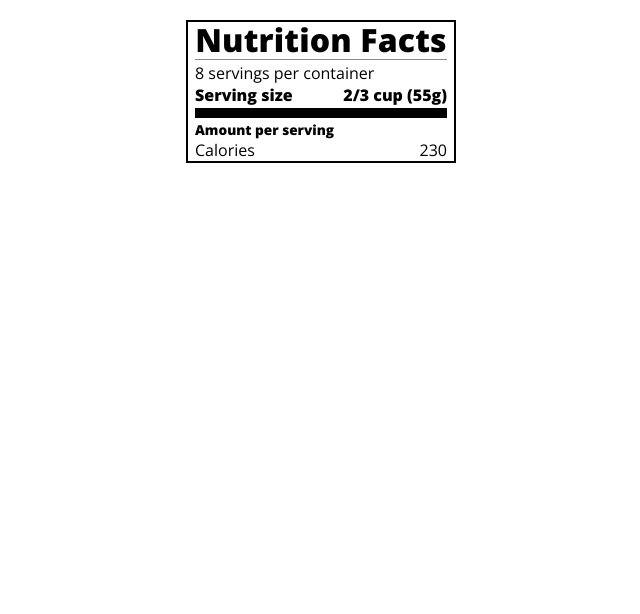
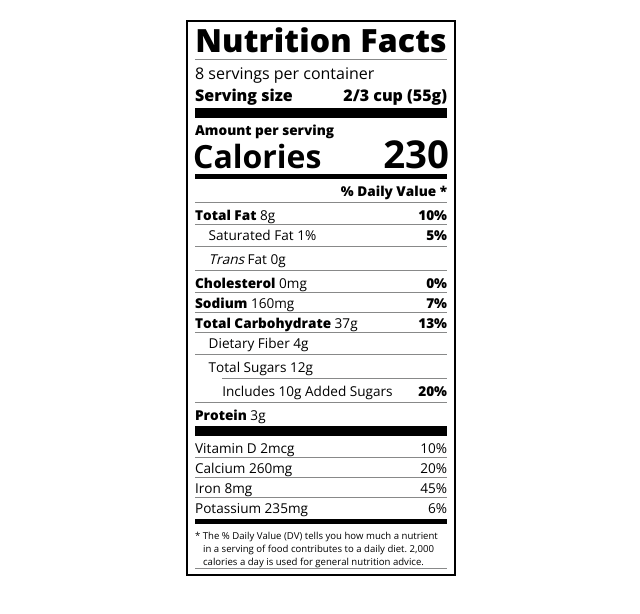
Before and after one commit to kendallawills/FCC_NutritionLabel, a plain HTML site: page index.html in a window 1280 px wide. Shown: the whole page, without its empty margins (319-959 px from the left). Drawn offline with nearby package versions, Linux system fonts and the light colour scheme.

Commit message:
Final Push

```diff
--- a/index.html
+++ b/index.html
@@ -23,6 +23,34 @@
                 </div>
                 <span>230</span>
             </div>
+            <div class="divider medium"></div>
+            <div class="daily-value small-text">
+                <p class="bold right no-divider">% Daily Value *</p>
+                <div class="divider"></div>
+                <p><span><span class="bold">Total Fat</span> 8g </span><span class="bold">10%</span></p>
+                <p class="indent no-divider">Saturated Fat 1% <span class="bold">5%</span></p>
+                <div class="divider"></div>
+                <p class="indent no-divider"><span><i>Trans</i> Fat 0g</span></p>
+                <div class="divider"></div>
+                <p><span><span class="bold">Cholesterol</span> 0mg</span> <span class="bold">0%</span></p>
+                <p><span><span class="bold">Sodium</span> 160mg</span> <span class="bold">7%</span></p>
+                <p><span><span class="bold">Total Carbohydrate</span> 37g</span> <span class="bold">13%</span></p>
+                <p class="indent no-divider">Dietary Fiber 4g</p>
+                <div class="divider"></div>
+                <p class="indent no-divider">Total Sugars 12g</p>
+                <div class="divider double-indent"></div>
+                <p class="double-indent no-divider">Includes 10g Added Sugars <span class="bold">20%</span></p>
+                <div class="divider"></div>
+                <p class="no-divider"><span><span class="bold">Protein</span> 3g</span></p>
+                <div class="divider large"></div>
+                <p>Vitamin D 2mcg <span>10%</span></p>
+                <p>Calcium 260mg <span>20%</span></p>
+                <p>Iron 8mg <span>45%</span></p>
+                <p class="no-divider">Potassium 235mg <span>6%</span></p>
+                <div class="divider medium"></div>
+                <p class="note">* The % Daily Value (DV) tells you how much a nutrient in a serving of food contributes to a daily diet. 2,000 calories a day is used for general nutrition advice.</p>
+            </div>
+
         </div>
 
     </body>
--- a/style.css
+++ b/style.css
@@ -60,3 +60,42 @@ p {
     justify-content: space-between;
     align-items: flex-end;
 }
+
+.left-container p {
+    margin: -5px -2px;
+    font-size: 2em;
+    font-weight: 700;
+}
+
+.calories-info span {
+    font-size: 2.4em;
+    font-weight: 700;
+    margin: -7px -2px;
+}
+
+.medium {
+    height: 5px;
+}
+
+.right {
+    justify-content: flex-end;
+}
+
+.indent {
+    margin-left: 1em;
+}
+
+.daily-value p:not(.no-divider) {
+    border-bottom: 1px solid #888989;
+}
+
+.double-indent {
+    margin-left: 2em;
+}
+
+.note {
+    font-size: 0.6rem;
+    margin: 5px 0;
+    padding: 0 8px;
+    text-indent: -8px;
+}
```
